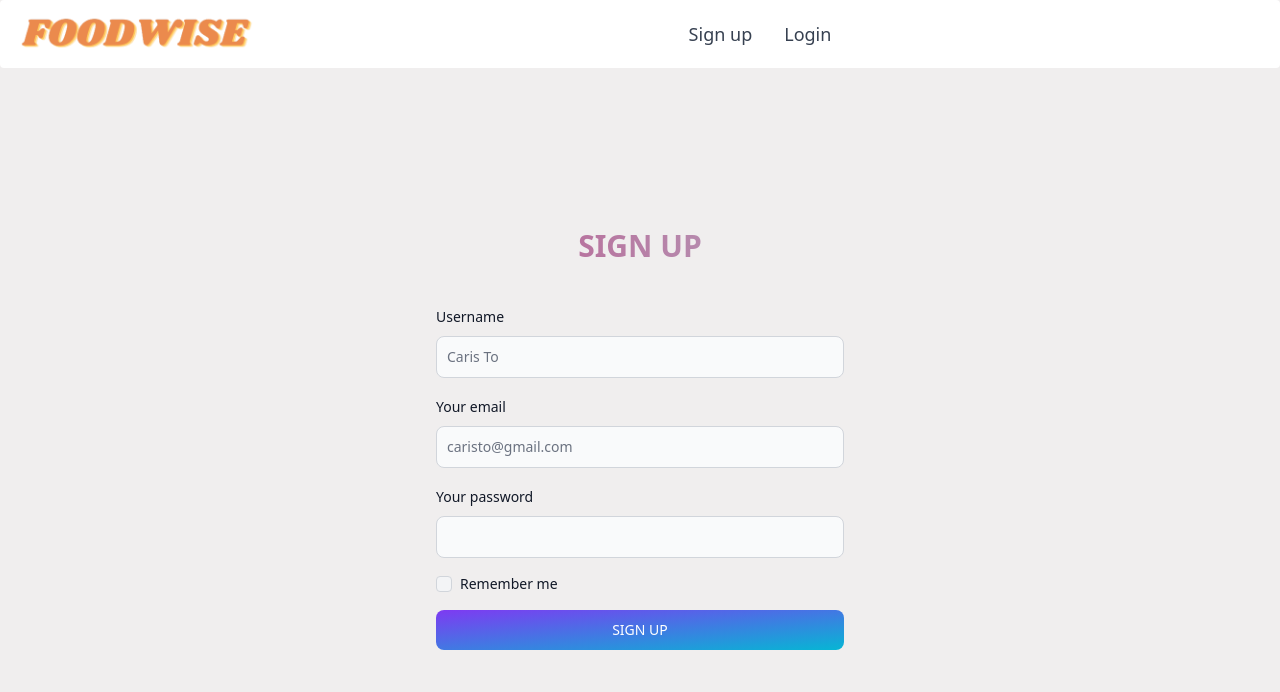
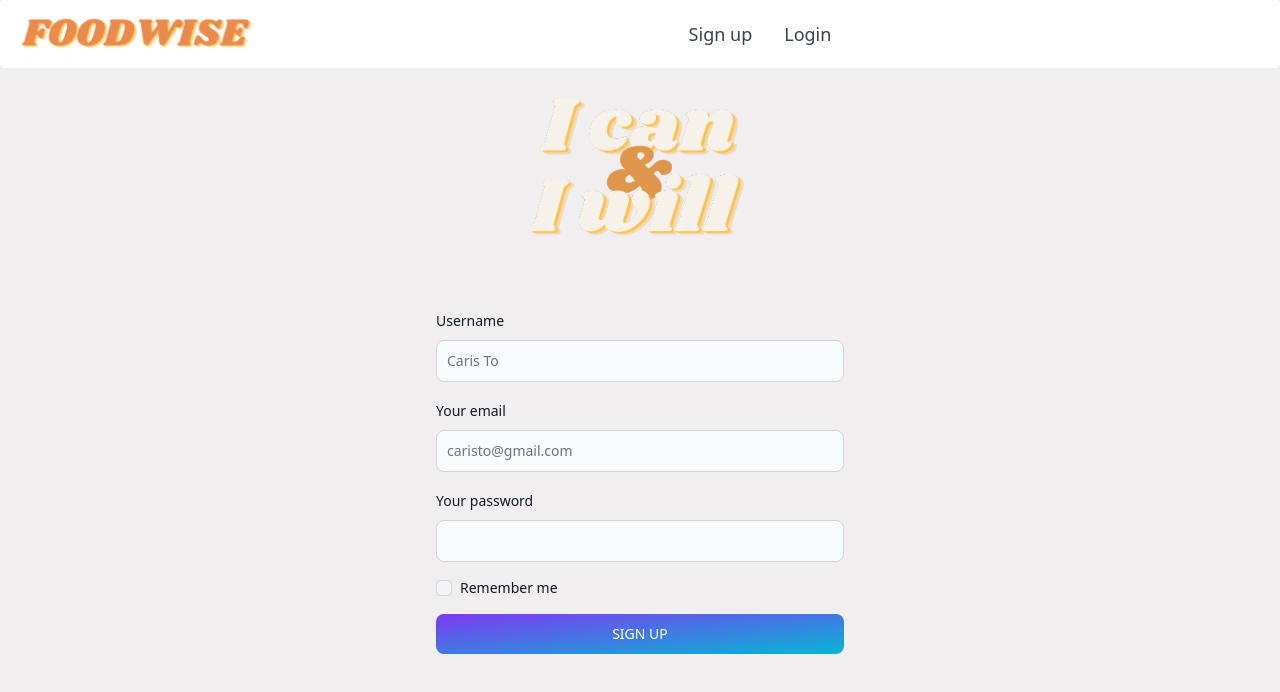
Before and after one commit to yan-fung/react-foodwise-app, a React (Create React App) app: page /signup in a window 1280 px wide. Shown: the top 692 px of the page. Built offline with nearby package versions, Linux system fonts and the light colour scheme.

Commit message:
Added an illustrative image to enhance visual representation

```diff
--- a/src/pages/Login.js
+++ b/src/pages/Login.js
@@ -3,6 +3,7 @@ import { AuthContext } from "../context/auth.context";
 import { useNavigate } from "react-router-dom";
 import { Button, Checkbox, Label, TextInput } from "flowbite-react";
 import axios from "axios";
+import icon from "../assets/login.png";
 
 const Login = () => {
   const navigate = useNavigate();
@@ -38,10 +39,14 @@ const Login = () => {
 
   return (
     <>
-      <div className="text-center pt-40">
-        <h1 className="text-3xl font-bold text-transparent bg-clip-text bg-gradient-to-r from-pink-700 to-teal-200">
+      <div className="text-center">
+        <div className="flex justify-center items-center">
+          <img src={icon} className="w-60" />
+        </div>
+
+        {/* <h1 className="text-3xl font-bold text-transparent bg-clip-text bg-gradient-to-r from-pink-700 to-teal-200">
           LOGIN
-        </h1>
+        </h1> */}
       </div>
       <div className="flex justify-center">
         <form
--- a/src/pages/Signup.js
+++ b/src/pages/Signup.js
@@ -1,6 +1,7 @@
 import React, { useState } from "react";
 import { Button, Checkbox, Label, TextInput } from "flowbite-react";
 import axios from "axios";
+import icon from "../assets/login.png";
 
 const Signup = () => {
   const [username, setUsername] = useState("");
@@ -36,10 +37,14 @@ const Signup = () => {
 
   return (
     <>
-      <div className="text-center pt-40">
-        <h1 className="text-3xl font-bold text-transparent bg-clip-text bg-gradient-to-r from-pink-700 to-teal-200">
+      <div className="text-center">
+        <div className="flex justify-center items-center">
+          <img src={icon} className="w-60" />
+        </div>
+
+        {/* <h1 className="text-3xl font-bold text-transparent bg-clip-text bg-gradient-to-r from-pink-700 to-teal-200">
           SIGN UP
-        </h1>
+        </h1> */}
       </div>
       <div className="flex justify-center">
         <form
```
